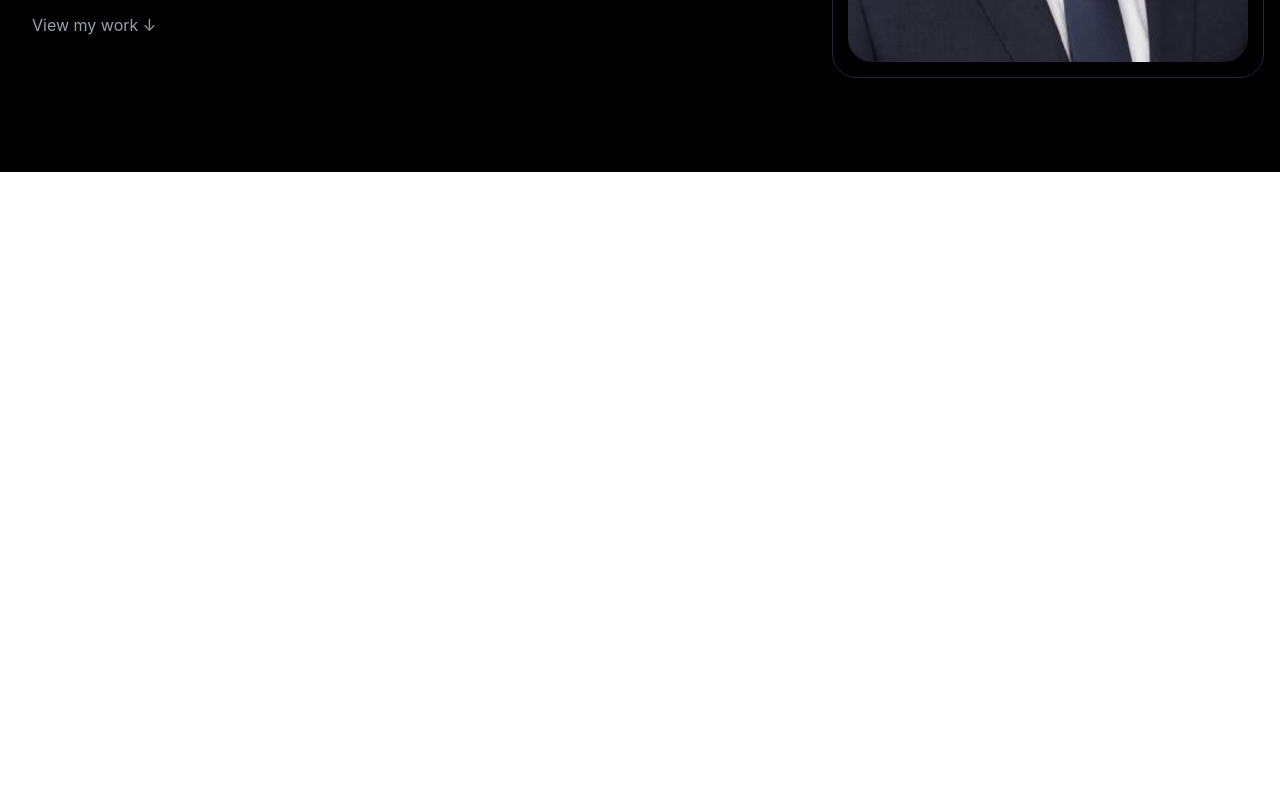
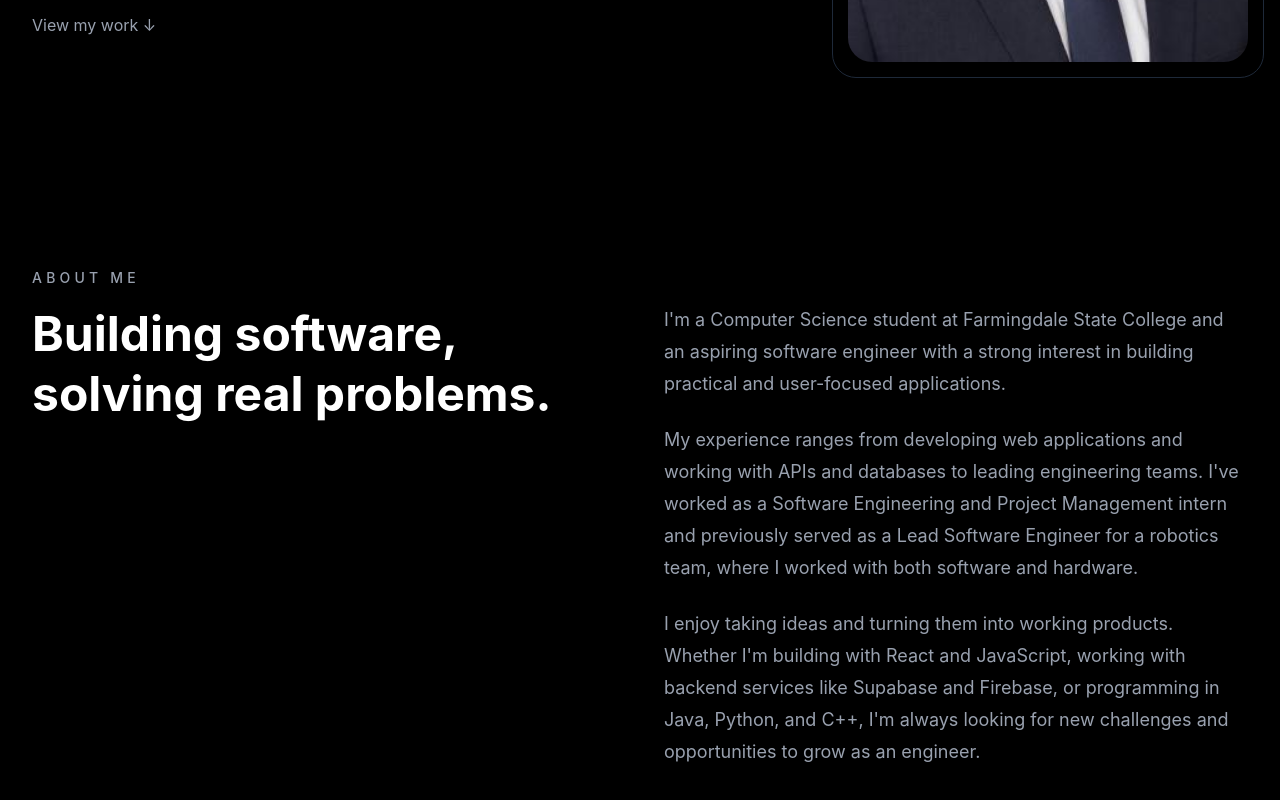
Before and after one commit to jaskaranbhogal/Portfolio, a React app: page / in a window 1280 px wide. Shown: the part 640-1440 px from the top of the page. Before the commit the page ends 812 px from the top, so only its background shows below. Built offline with nearby package versions, Linux system fonts and the light colour scheme; the HTML template or start-up script is replaced by a standard one.

Commit message:
Added About Me section

```diff
--- a/src/App.jsx
+++ b/src/App.jsx
@@ -1,11 +1,13 @@
 import Navbar from "./components/Navbar.jsx"
 import Hero from "./components/Hero.jsx"
+import About from "./components/About.jsx"
 
 function App() {
   return (
     <div className="min-h-screen bg-black text-white">
       <Navbar />
       <Hero />
+      <About />
     </div>
   )
 }
--- /dev/null
+++ b/src/components/About.jsx
@@ -0,0 +1,54 @@
+function About() {
+    return (
+      <section id="about" className="px-8 py-24">
+        <div className="mx-auto max-w-7xl">
+
+          <p className="mb-4 text-sm font-medium uppercase tracking-[0.3em] text-gray-400">
+            About Me
+          </p>
+
+          <div className="grid gap-12 md:grid-cols-2">
+
+            {/* Left Side */}
+            <div>
+              <h2 className="text-4xl font-bold leading-tight md:text-5xl">
+                Building software,
+                <br />
+                solving real problems.
+              </h2>
+            </div>
+
+            {/* Right Side */}
+            <div className="space-y-6 text-lg leading-8 text-gray-400">
+
+              <p>
+                I'm a Computer Science student at Farmingdale State College
+                and an aspiring software engineer with a strong interest in
+                building practical and user-focused applications.
+              </p>
+
+              <p>
+                My experience ranges from developing web applications and
+                working with APIs and databases to leading engineering teams.
+                I've worked as a Software Engineering and Project Management
+                intern and previously served as a Lead Software Engineer for a
+                robotics team, where I worked with both software and hardware.
+              </p>
+
+              <p>
+                I enjoy taking ideas and turning them into working products.
+                Whether I'm building with React and JavaScript, working with
+                backend services like Supabase and Firebase, or programming in
+                Java, Python, and C++, I'm always looking for new challenges
+                and opportunities to grow as an engineer.
+              </p>
+
+            </div>
+
+          </div>
+        </div>
+      </section>
+    )
+  }
+
+  export default About
```
